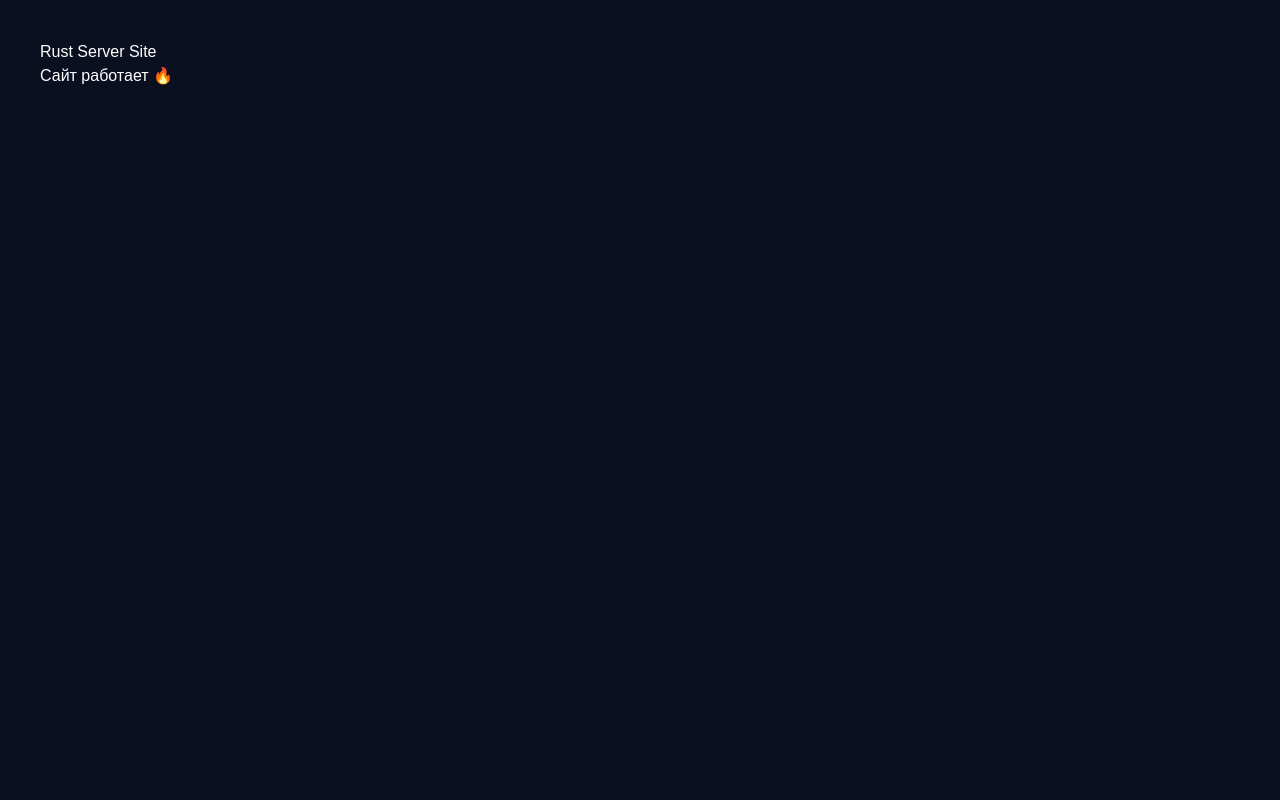
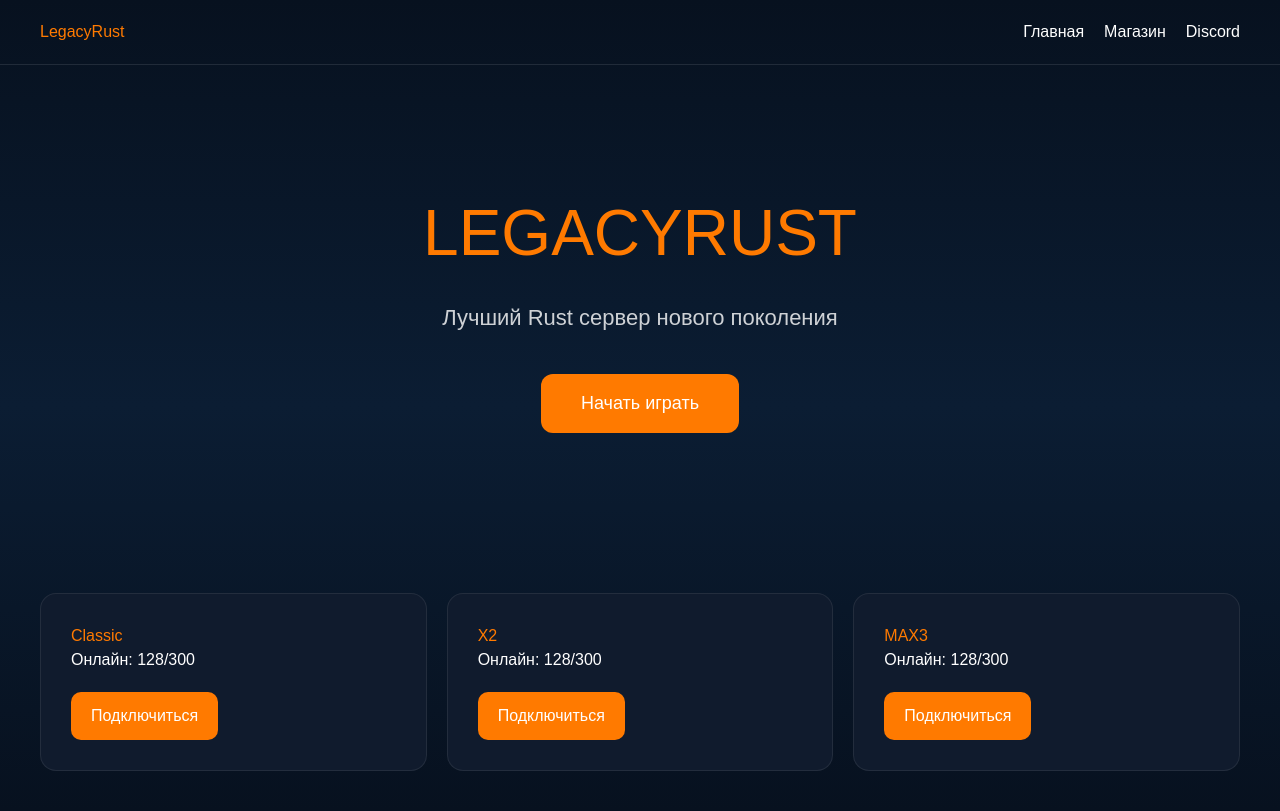
Before and after one commit to elm3rck-debug/rust-site, a Next.js app: page / in a window 1280 px wide. Built offline with nearby package versions, Linux system fonts and the light colour scheme.

Commit message:
new legacyrust design

```diff
--- a/app/page.tsx
+++ b/app/page.tsx
@@ -1,8 +1,120 @@
 export default function Home() {
   return (
-    <main style={{ minHeight: "100vh", background: "#0b1020", color: "white", padding: "40px" }}>
-      <h1>Rust Server Site</h1>
-      <p>Сайт работает 🔥</p>
+    <main
+      style={{
+        minHeight: "100vh",
+        background:
+          "linear-gradient(to bottom, #07111f, #0b1d33, #07111f)",
+        color: "white",
+        fontFamily: "Arial",
+      }}
+    >
+      {/* HEADER */}
+      <header
+        style={{
+          display: "flex",
+          justifyContent: "space-between",
+          padding: "20px 40px",
+          alignItems: "center",
+          borderBottom: "1px solid rgba(255,255,255,0.1)",
+        }}
+      >
+        <h1 style={{ color: "#ff7a00" }}>LegacyRust</h1>
+
+        <nav style={{ display: "flex", gap: "20px" }}>
+          <a href="#" style={{ color: "white", textDecoration: "none" }}>
+            Главная
+          </a>
+          <a href="#" style={{ color: "white", textDecoration: "none" }}>
+            Магазин
+          </a>
+          <a href="#" style={{ color: "white", textDecoration: "none" }}>
+            Discord
+          </a>
+        </nav>
+      </header>
+
+      {/* HERO */}
+      <section
+        style={{
+          textAlign: "center",
+          padding: "120px 20px",
+        }}
+      >
+        <h2
+          style={{
+            fontSize: "64px",
+            marginBottom: "20px",
+            color: "#ff7a00",
+          }}
+        >
+          LEGACYRUST
+        </h2>
+
+        <p
+          style={{
+            fontSize: "22px",
+            opacity: 0.8,
+            marginBottom: "40px",
+          }}
+        >
+          Лучший Rust сервер нового поколения
+        </p>
+
+        <button
+          style={{
+            background: "#ff7a00",
+            color: "white",
+            border: "none",
+            padding: "16px 40px",
+            borderRadius: "12px",
+            fontSize: "18px",
+            cursor: "pointer",
+          }}
+        >
+          Начать играть
+        </button>
+      </section>
+
+      {/* SERVERS */}
+      <section
+        style={{
+          padding: "40px",
+          display: "grid",
+          gridTemplateColumns: "repeat(auto-fit, minmax(300px, 1fr))",
+          gap: "20px",
+        }}
+      >
+        {["Classic", "X2", "MAX3"].map((server) => (
+          <div
+            key={server}
+            style={{
+              background: "#101b2d",
+              padding: "30px",
+              borderRadius: "16px",
+              border: "1px solid rgba(255,255,255,0.08)",
+            }}
+          >
+            <h3 style={{ color: "#ff7a00" }}>{server}</h3>
+
+            <p>Онлайн: 128/300</p>
+
+            <button
+              style={{
+                marginTop: "20px",
+                background: "#ff7a00",
+                border: "none",
+                color: "white",
+                padding: "12px 20px",
+                borderRadius: "10px",
+                cursor: "pointer",
+              }}
+            >
+              Подключиться
+            </button>
+          </div>
+        ))}
+      </section>
     </main>
   );
 }
```
